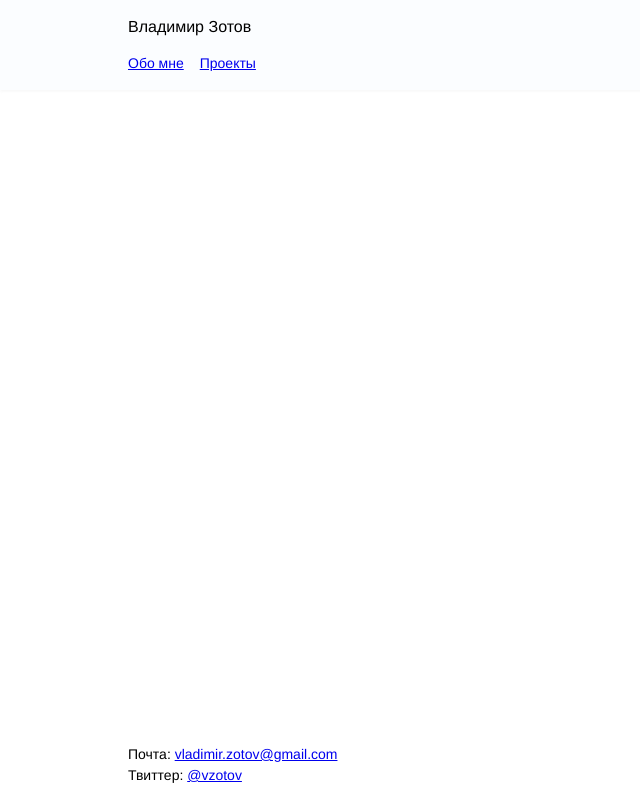
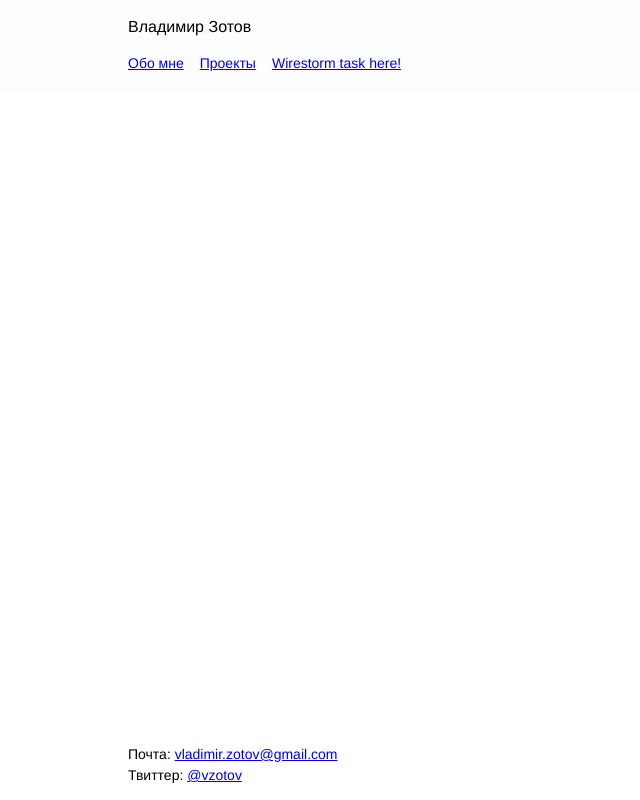
Before and after one commit to vzotov/page, a website: page src/index.html in a window 1280 px wide. Shown: the whole page, without its empty margins (0-640 px from the left). Drawn offline with nearby package versions, Linux system fonts and the light colour scheme.

Commit message:
Wirestorm task

```diff
--- a/src/index.html
+++ b/src/index.html
@@ -21,6 +21,7 @@
             <nav>
                 <a href="#/about">Обо мне</a>
                 <a href="#/projects">Проекты</a>
+                <a href="#/products">Wirestorm task here!</a>
             </nav>
         </div>
     </header>
```
